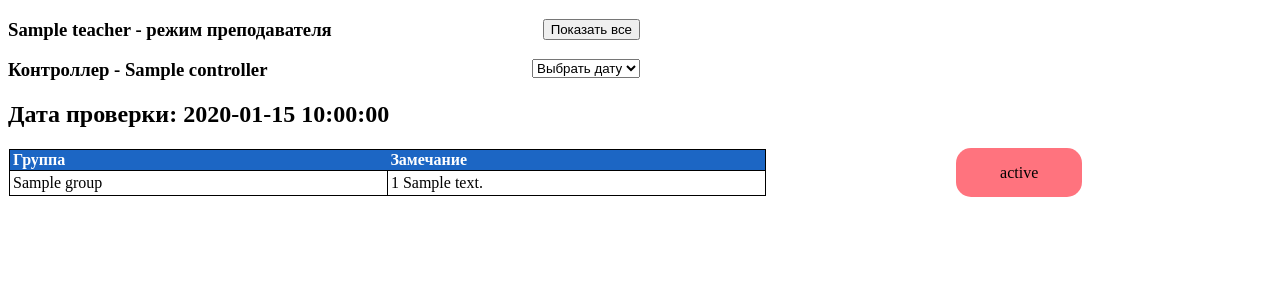
After one commit to hardntrash/collegeLogIs, a Flask app: template LogApp/templates/reports.html in a window 1280 px wide. The commit adds this page. Shown: the top 300 px of the page. Run offline with Flask 2, Linux system fonts and the light colour scheme; the template is opened without the code that fills it: most values are stand-ins (such as "Sample title", 1, 10 or a date in 2020); parts of the project's set-up code (start-up, migrations or seed data) failed here and were passed over; some libraries are stand-ins or nearby versions.

Commit message:
Интерфейс для препода

```diff
--- a/LogApp/models.py
+++ b/LogApp/models.py
@@ -43,3 +43,5 @@ class Report(Base):
     id_teacher = Column(Integer, ForeignKey('user.id'))
     controller = relationship('User', foreign_keys=[id_controller])
     teacher = relationship('User', foreign_keys=[id_teacher])
+    def __str__(self):
+        return self.status
--- a/LogApp/templates/base.html
+++ b/LogApp/templates/base.html
@@ -1,6 +1,35 @@
 <!doctype html>
 <html>
   <head>
+      <style type="text/css">
+        .show-all-reports{
+            float: right;
+            margin-right: 50%;
+        }
+        .report-block-table{
+            border: hidden;
+            border-collapse: collapse;
+        }
+       .report-table {
+        width: 80%;
+        border-collapse: collapse;
+        word-wrap: break-word;
+        table-layout: fixed;
+       }
+       .report-table TD, TR {
+        padding: 3px;
+        border: 1px solid black;
+        width: 40%;
+       }
+       .report-table TH {
+           background: #1c66c4;
+           padding-left: 3px;
+           color: white;
+           text-align: left;
+           border: 1px;
+       }
+  </style>
+     <script src="https://ajax.googleapis.com/ajax/libs/jquery/3.1.1/jquery.min.js"></script>
   </head>
   {% with messages = get_flashed_messages() %}
   {% if messages %}
--- /dev/null
+++ b/LogApp/templates/reports.html
@@ -0,0 +1,59 @@
+{% extends 'base.html' %}
+
+{% block content %}
+    <div id="content">
+    <h3>
+        <form action="reports" method="get">
+            {{ teacher }} - режим преподавателя
+            <button type="submit" id="show-all" class="show-all-reports">Показать все</button>
+        </form>
+    </h3>
+    <h3>
+        Контроллер - {{ controller }}
+        <select id="date" class="show-all-reports">
+            <option value selected disabled autocomplete="off">Выбрать дату</option>
+            {% for date in date_list %}
+                <option value="{{ date }}">{{ date }}</option>
+            {% endfor %}
+        </select>
+    </h3>
+
+    </p>
+    {% for report in reports %}
+       <h2> Дата проверки: {{ report.date }} </h2>
+        <table class="report-block-table">
+        <tr>
+            <td style="width: 75%">
+                <table class="report-table">
+                    <tr ><th>Группа</th><th>Замечание</th></tr>
+                    <tr> <td>{{ report.group }}</td> <td>{{ report.pages }} {{ report.comment }}</td></tr>
+                </table>
+            </td>
+            <td style="border-radius: 15px; background: rgba(255,0,21,0.55); width: 10%; text-align: center">
+                {{ report.status }}
+            </td>
+            <td></td>
+        </tr>
+
+        </table>
+    {% endfor %}
+    </div>
+    <script>
+        $(document).ready(function(){
+            $("#date").change(function() {
+                var date=($('#date option:selected').text());
+                $("#date").attr('selectedIndex', 0);
+                $.ajax({
+                    url: "/reports?date="+date,
+                    type: 'GET',
+                    contentType: 'application/json',
+                    dataType: 'json',
+                    // not sure what to do next..?
+
+                }).done(function (responce) {
+                    $('#content').replaceWith(responce)
+                });
+            });
+        });
+    </script>
+{% endblock %}
```
Also changed, not shown: LogApp/templates/index.html (+6 -6 lines), LogApp/views.py (+20 -2 lines), LogApp/forms.py (line endings or trailing spaces).
